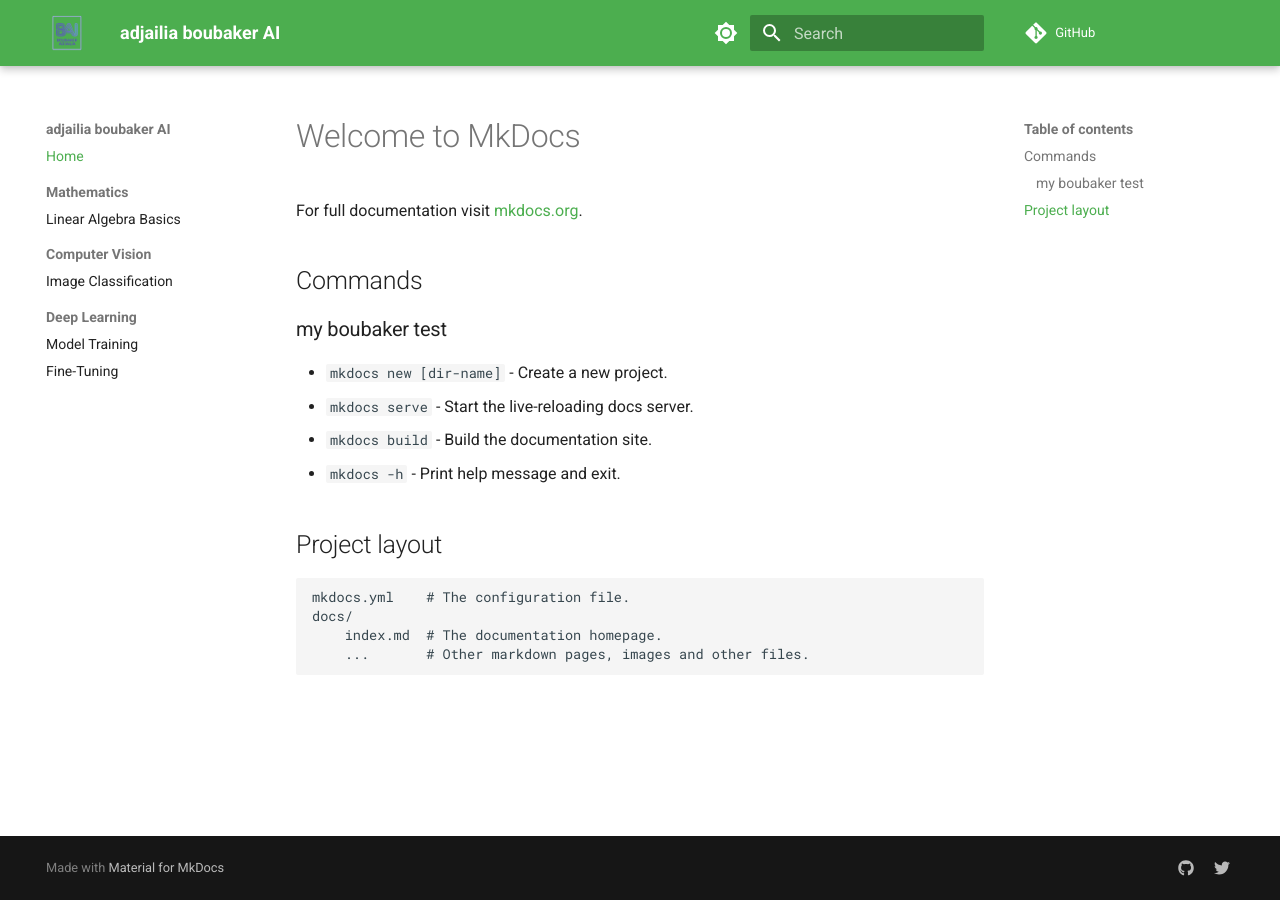
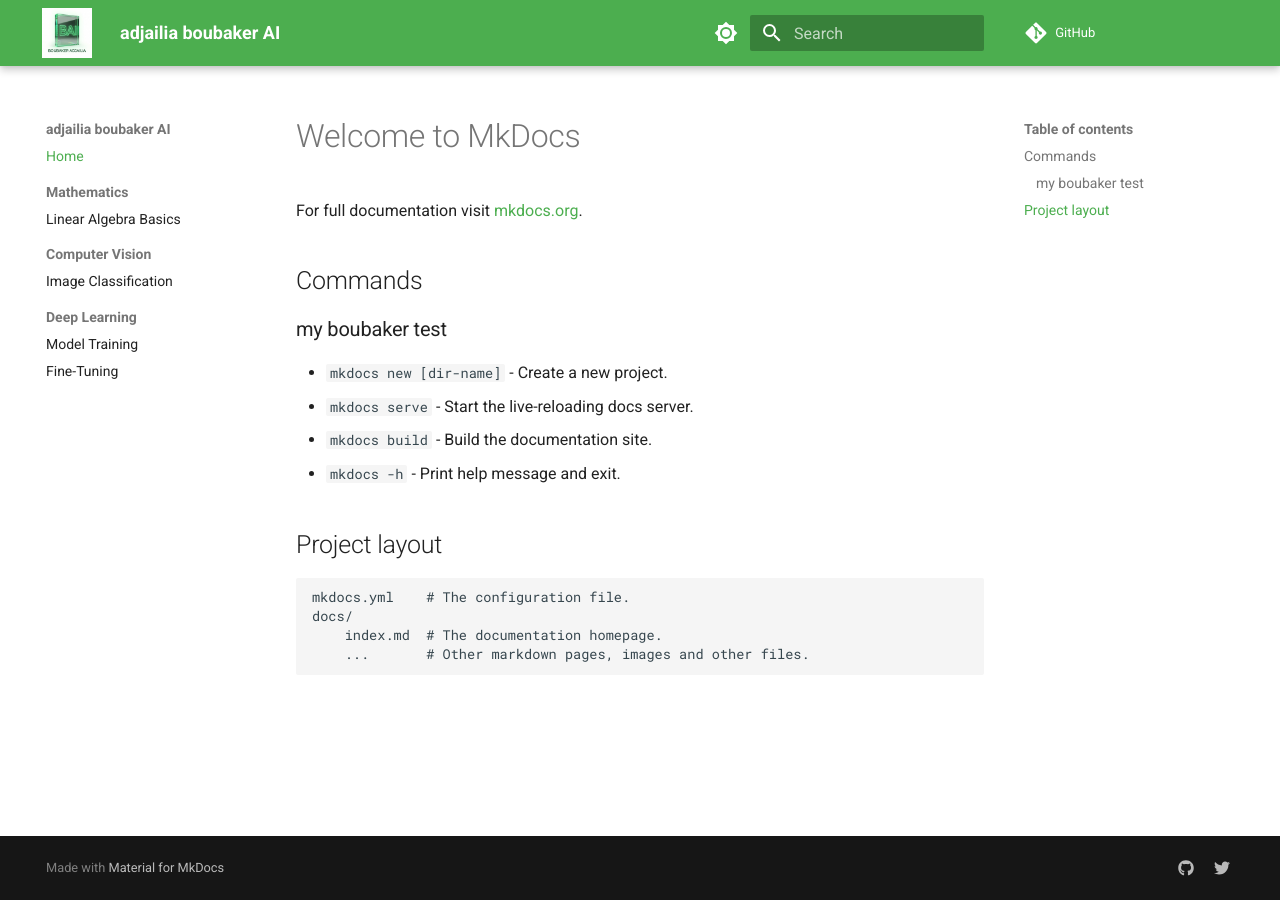
Before and after one commit to adjailia/adjailia.github.io, an MkDocs documentation site: the page built from docs/index.md, in a window 1280 px wide. Built offline with MkDocs 1.6.1 and Material for MkDocs 9.7.7, drawn with Linux system fonts in a browser that asks for light colours; comment, search, counter and statistics services are not loaded.

Commit message:
Update logo to green glass version

```diff
--- a/mkdocs.yml
+++ b/mkdocs.yml
@@ -7,8 +7,8 @@ site_url: "https://adjailia.github.io/adjailia.github.io/"
 # Theme and Appearance
 theme:
   name: material
-  logo: assets/final_glass_logo.png
-  favicon: assets/final_glass_logo.png
+  logo: assets/green_glass_logo.png
+  favicon: assets/green_glass_logo.png
   language: en               # Switch to English for LTR layout (Nav left, TOC right)
   palette:
     - media: "(prefers-color-scheme: light)"
```
Also changed, not shown: docs/assets/green_glass_logo.png (added).
